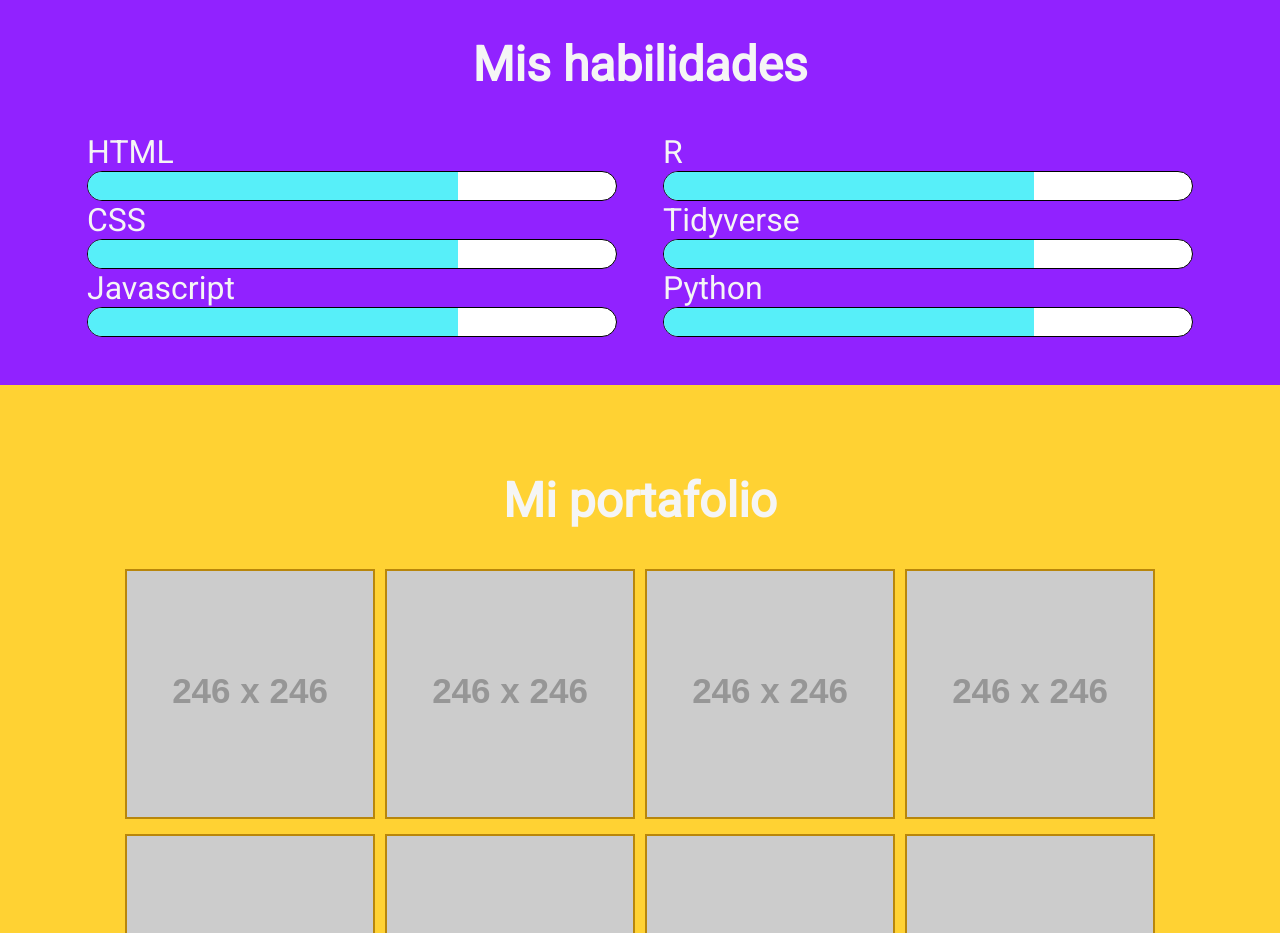
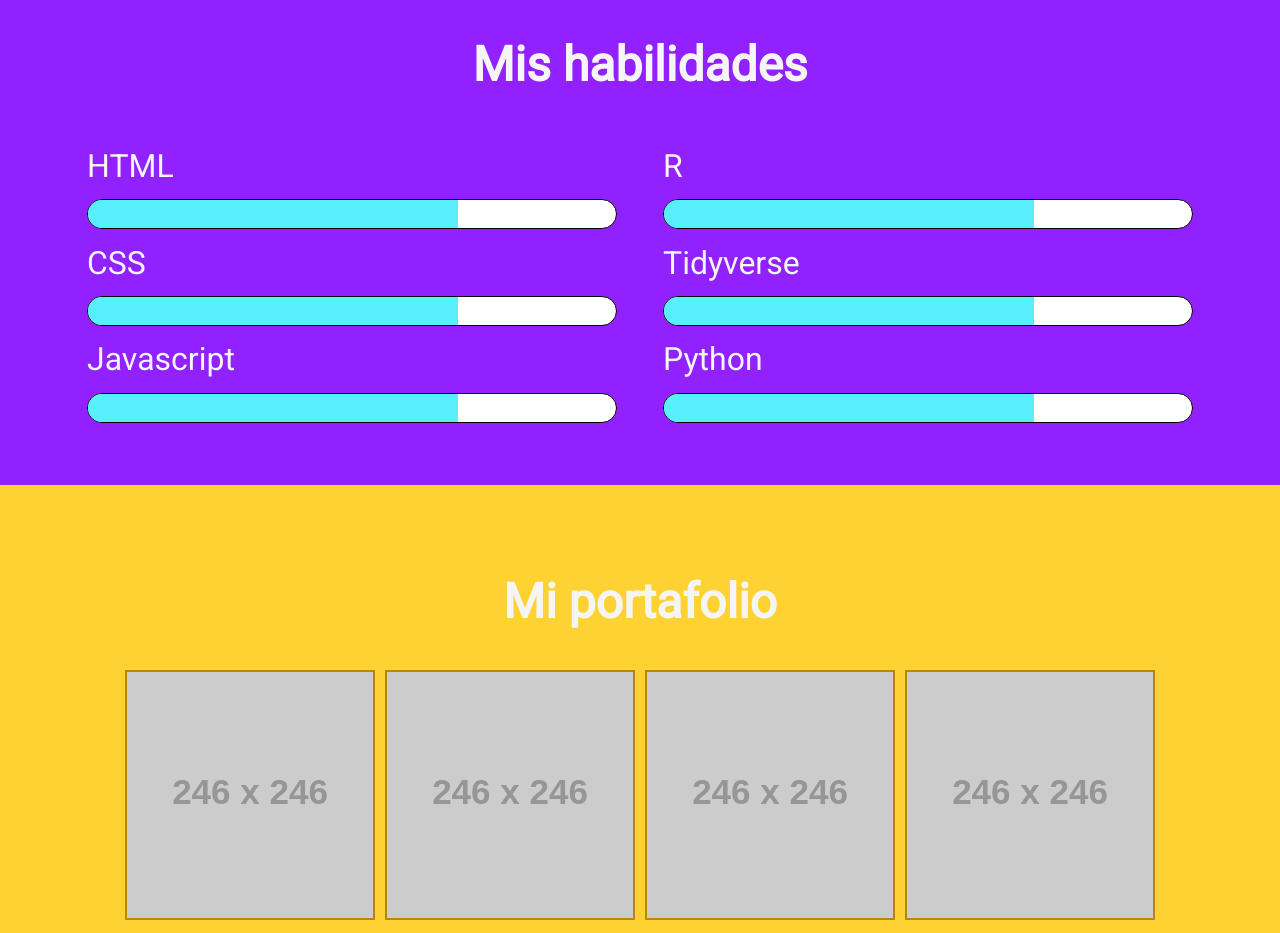
Before and after one commit to Ordnas1/hackaton-pachaqtec, a plain HTML site: page index.html in a window 1280 px wide. Shown: the part 1420-2353 px from the top of the page. Drawn offline with Linux system fonts and the light colour scheme; placeholder pictures from the web are drawn by us.

Commit message:
Fix skills margin

```diff
--- a/css/main.css
+++ b/css/main.css
@@ -124,6 +124,7 @@ form {
 
 .skills-ul li {
     font-size: 2rem;
+    margin: 0.9rem 0;
 }
 
 .progress-bar {
```
